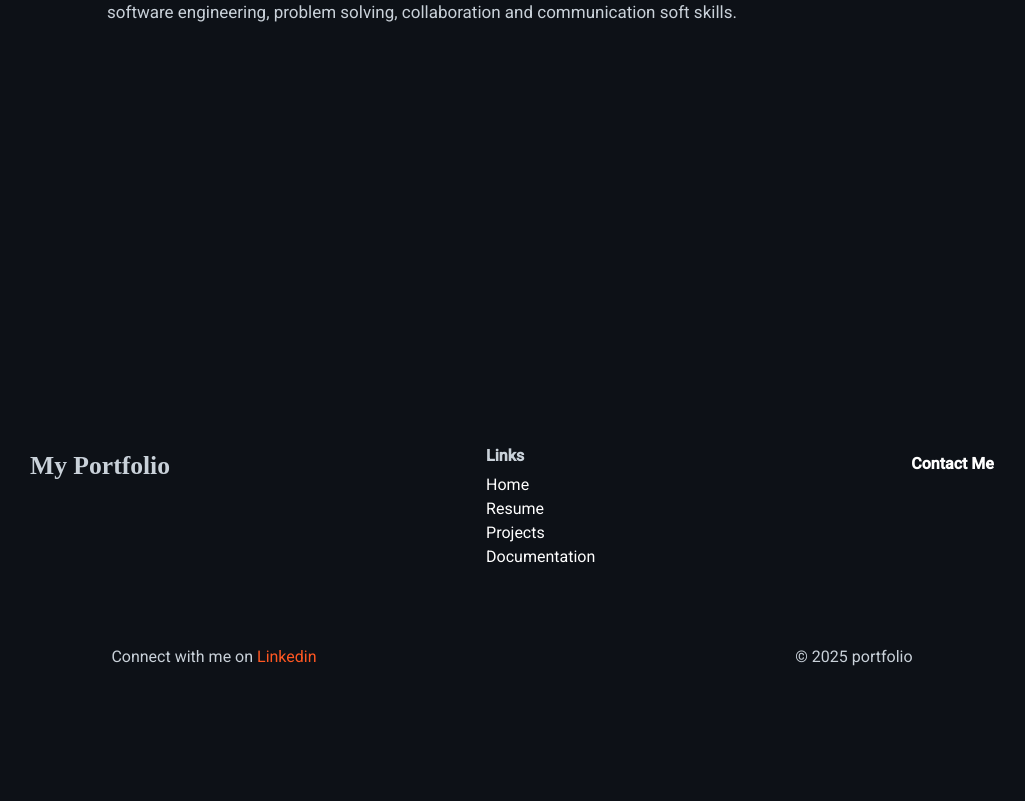
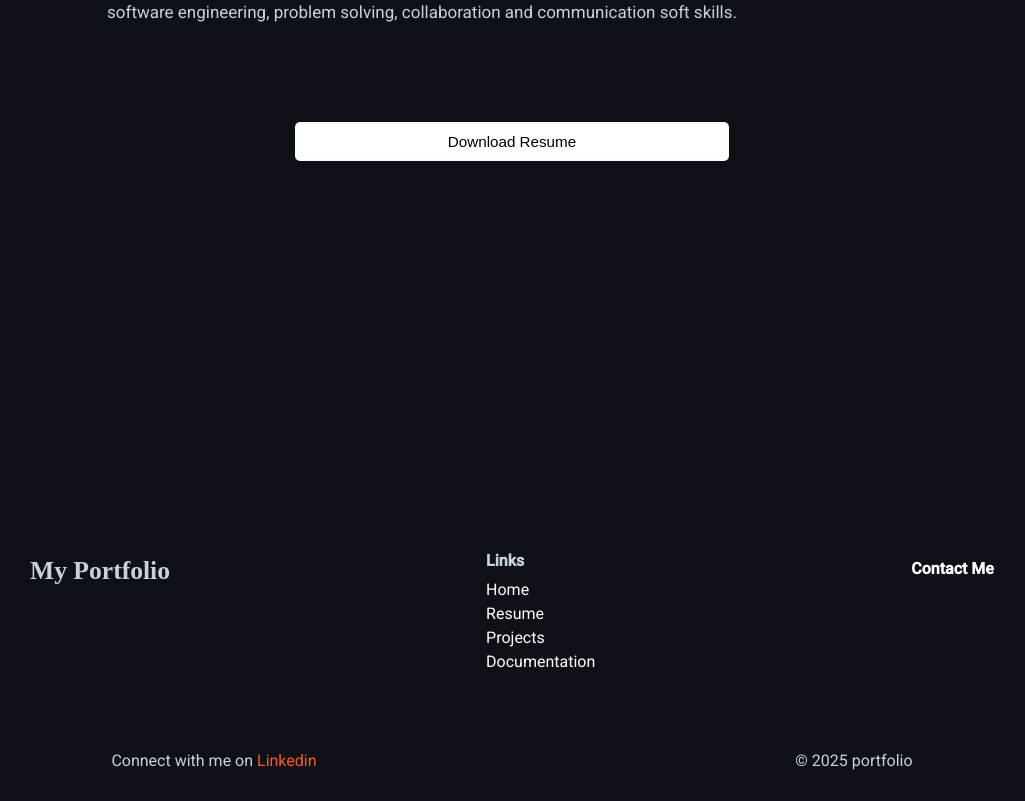
Before and after one commit to Souradeep2000/Portfolio, an Angular app: page /souro/resume in a window 1280 px wide. Shown: the part 2740-3541 px from the top of the page, without its empty margins (128-1153 px from the left). Before the commit the page ends 3436 px from the top, so only its background shows below. Built offline with nearby package versions, Linux system fonts and the light colour scheme; no server answers.

Commit message:
added download resume button

```diff
--- a/src/app/resume/resume.component.css
+++ b/src/app/resume/resume.component.css
@@ -172,10 +172,41 @@
   position: absolute;
 }
 
+.resume .btn-div {
+  margin: 6rem 1rem 0 1rem;
+  display: flex;
+  justify-content: center;
+  align-items: center;
+}
+
+.resume .btn {
+  padding: 0.6rem 1.3rem;
+  background-color: #fff;
+  border: 2px solid #fafafa;
+  font-size: 0.95rem;
+  color: black;
+  line-height: 1;
+  border-radius: 5px;
+  outline: none;
+  cursor: pointer;
+  transition: 0.3s;
+  margin: 0;
+  width: 50%;
+  transition: opacity 0.5s ease;
+}
+
+.resume .btn:hover {
+  background-color: transparent;
+  color: #fff;
+}
+
 @media screen and (max-width: 768px) {
   .resume {
     max-width: 95%;
     margin-top: 5%;
+  }
+  .resume .btn {
+    width: 100%;
   }
 
   .education-box .education-title {
--- a/src/app/resume/resume.component.html
+++ b/src/app/resume/resume.component.html
@@ -348,4 +348,8 @@
       </li>
     </ul>
   </section>
+
+  <div class="btn-div">
+    <button  class="btn" (click)="downloadFile()">Download Resume</button>
+  </div>
 </div>
--- a/src/app/resume/resume.component.ts
+++ b/src/app/resume/resume.component.ts
@@ -27,4 +27,12 @@ export class ResumeComponent {
     'fa-github',
     { src: '../../assets/svgs/mysql.svg' },
   ];
+
+  downloadFile(): void {
+    const filePath = 'assets/docs/Souradeep_Gharami_Resume.pdf';
+    const link = document.createElement('a');
+    link.href = filePath;
+    link.download = 'Souradeep_Gharami_Resume.pdf';
+    link.click();
+  }
 }
```
Also changed, not shown: 1 other file (tests, documents, lock files or other folders).
